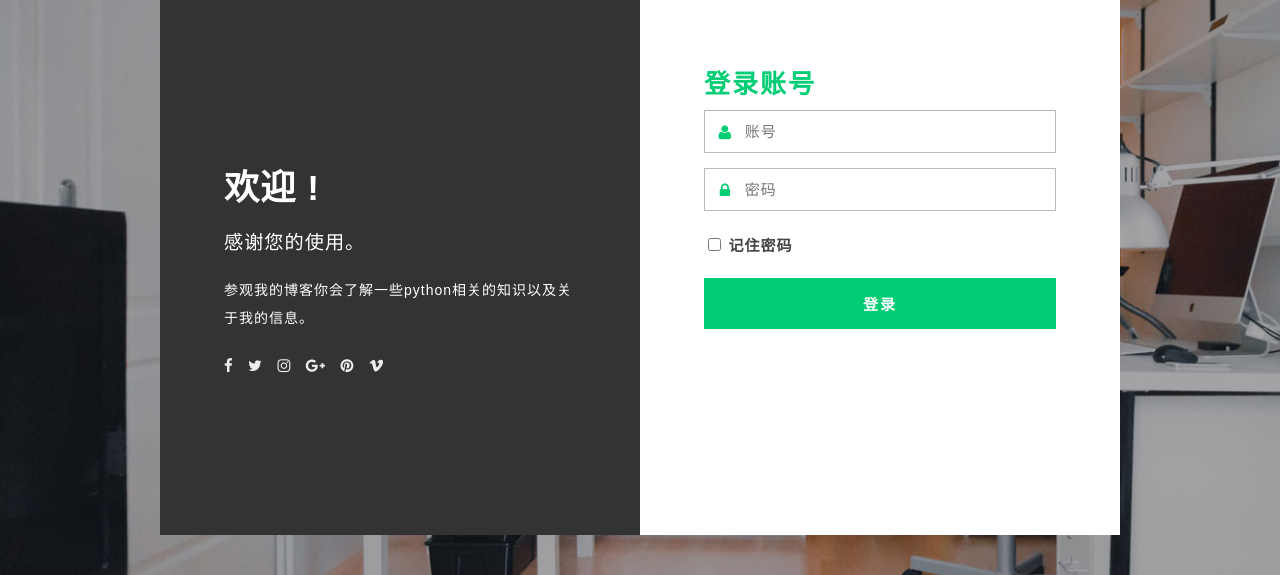
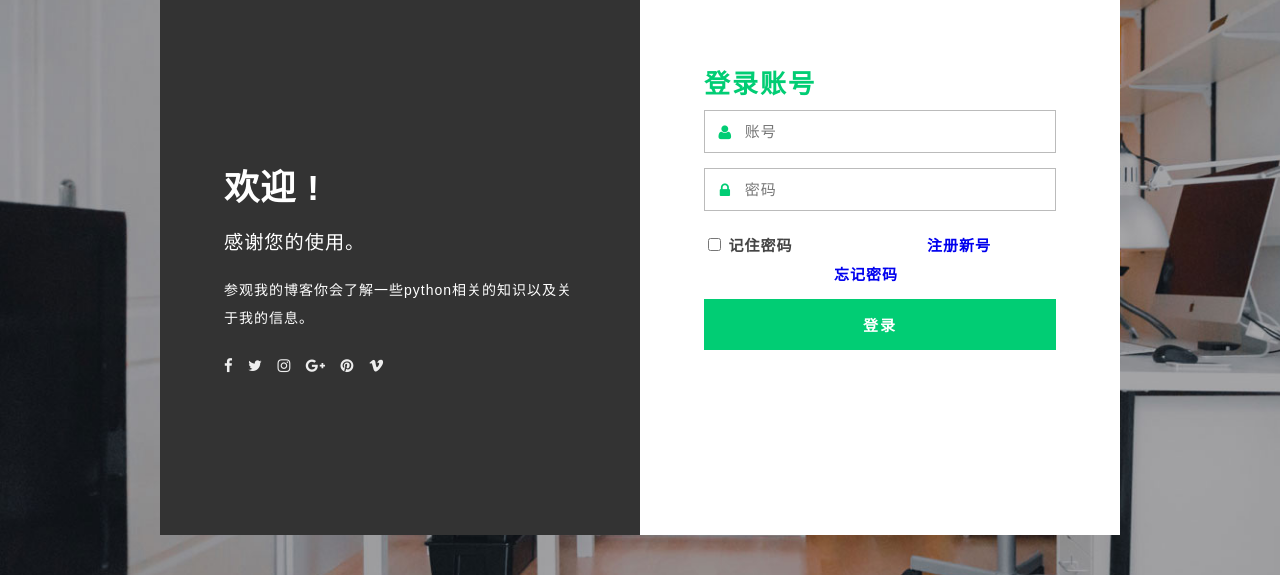
Before and after one commit to Zhoucwabc/project, a Django app: page /user/login/ in a window 1280 px wide. Shown: the part 126-701 px from the top of the page. Run offline with Django 3.2, Linux system fonts and the light colour scheme.

Commit message:
Update login.html

```diff
--- a/blog/templates/login.html
+++ b/blog/templates/login.html
@@ -12,17 +12,27 @@
 {% endblock %}
 
 {% block form %}
+
+{% if errMsg %}
+<script>
+    alert('用户名或密码不正确');
+</script>
+{% endif %}
+
 <form action="#" method="post">
     {% csrf_token %}
     <div class="input-group">
         <span><i class="fa fa-user" aria-hidden="true"></i></span>
-        <input type="text" placeholder="账号" required="">
+        <input type="text" placeholder="账号" name="uname" required="">
     </div>
     <div class="input-group">
         <span><i class="fa fa-lock" aria-hidden="true"></i></span>
-        <input type="Password" placeholder="密码" required="">
+        <input type="Password" placeholder="密码" name="upwd" required="">
     </div>
         <input type="checkbox" value="remember-me" /> <h4>记住密码</h4>
+        <a href="{% url 'register' %}" style="margin-left: 130px;">注册新号</a>
+        <a href="{% url 'forget' %}" style="margin-left: 130px;">忘记密码</a>
         <button class="btn btn-danger btn-block" type="submit">登录</button >
 </form>
+
 {% endblock %}
```
